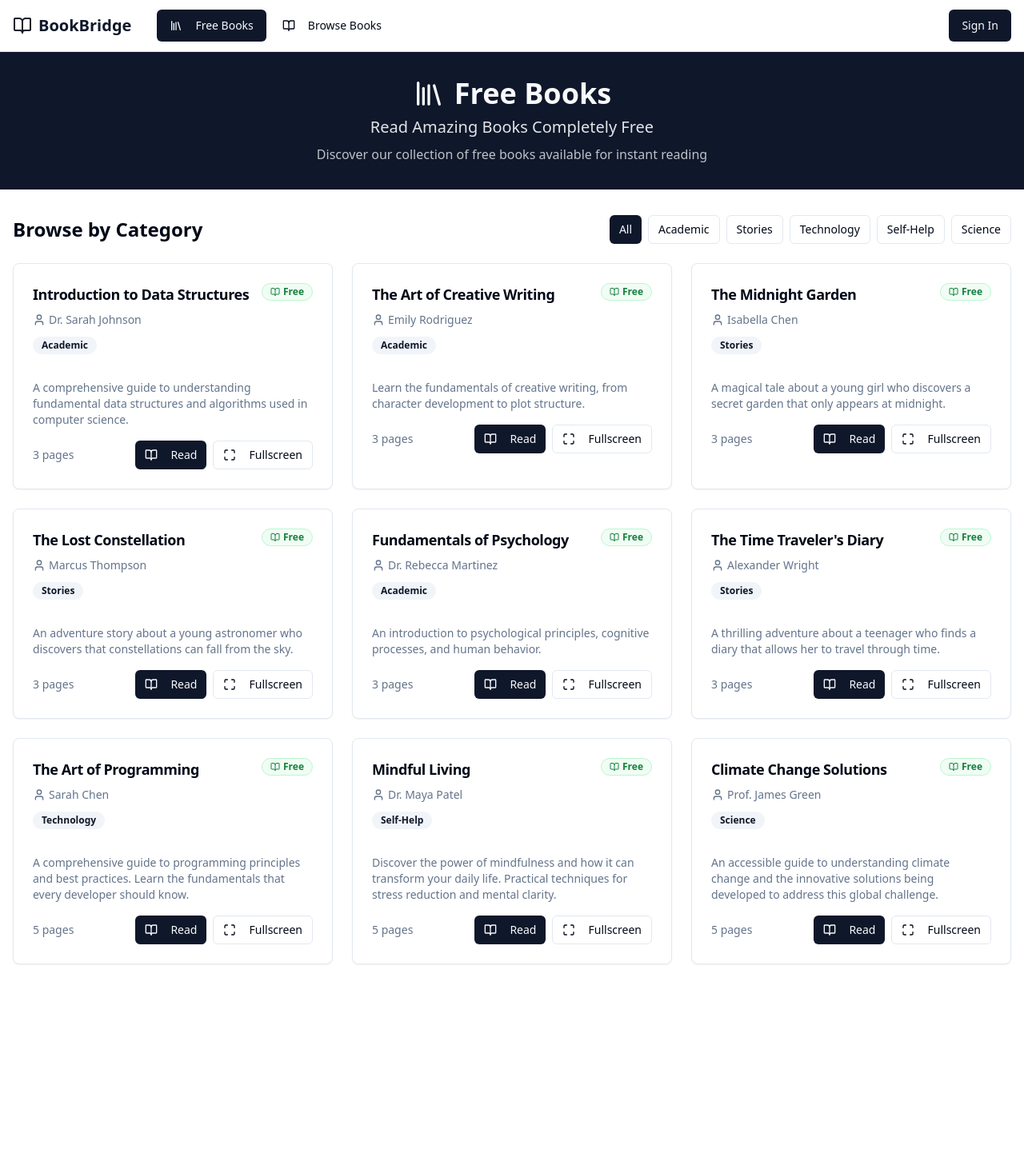
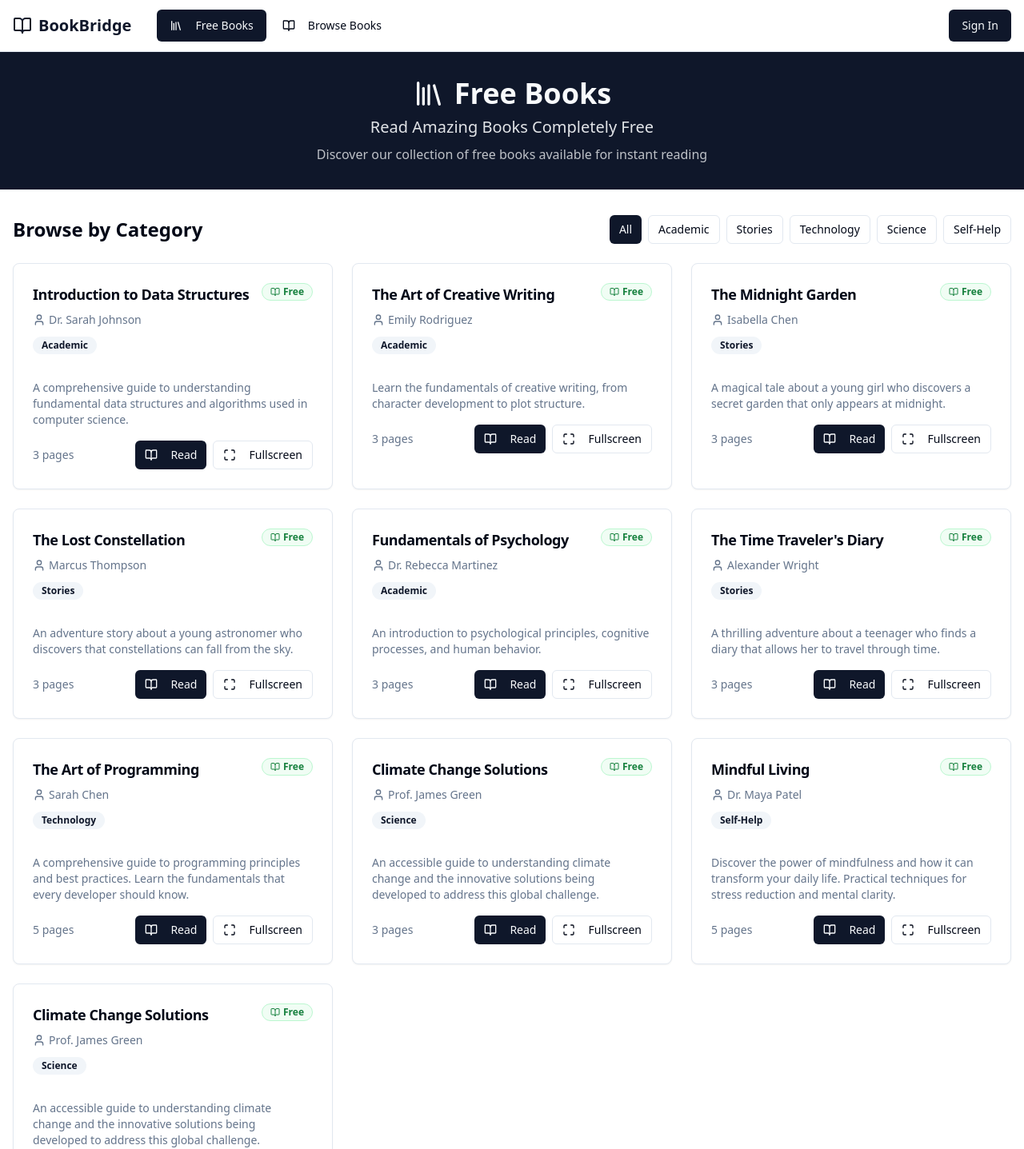
Before and after one commit to jhansigoday/_Book_Bridge, a React (Vite) app: page / in a window 1280 px wide. Shown: the top 1437 px of the page at 80% size. Before the commit the page ends 1238 px from the top, so only its background shows below. Built offline with nearby package versions, Linux system fonts and the light colour scheme.

Commit message:
Update FreeBooks.tsx

```diff
--- a/src/components/FreeBooks.tsx
+++ b/src/components/FreeBooks.tsx
@@ -33,6 +33,20 @@ const additionalFreeBooks: Book[] = [
       { page: 3, text: 'Chapter 2: Data Structures\n\nData structures are the building blocks of efficient algorithms. Understanding how to organize and manipulate data is crucial for any programmer. Different data structures are optimized for different types of operations.\n\nArrays are the most basic data structure. They store elements in contiguous memory locations, allowing for fast random access. However, inserting or deleting elements in the middle of an array can be expensive because all subsequent elements must be shifted.\n\nLinked lists solve the insertion and deletion problem by using pointers to connect elements. Each element (or node) contains data and a reference to the next element. This makes insertion and deletion at any position very efficient, but random access becomes slower.\n\nStacks follow the Last-In-First-Out (LIFO) principle. Think of a stack of plates - you can only add or remove plates from the top. Stacks are essential for function calls, expression evaluation, and backtracking algorithms.' },
       { page: 4, text: 'Queues implement the First-In-First-Out (FIFO) principle, like a line at a coffee shop. The first person in line is the first to be served. Queues are fundamental in breadth-first search algorithms, task scheduling, and handling requests in web servers.\n\nTrees are hierarchical data structures with a root node and child nodes. Binary search trees maintain a specific ordering that allows for efficient searching, insertion, and deletion operations. The average time complexity for these operations is O(log n).\n\nHash tables (or hash maps) provide near-constant time complexity for insertion, deletion, and lookup operations. They use a hash function to map keys to array indices, making them incredibly efficient for key-value storage.\n\nGraphs represent relationships between entities. They consist of vertices (nodes) and edges (connections). Graphs can model social networks, transportation systems, and many other real-world scenarios.' },
       { page: 5, text: 'Chapter 3: Algorithms\n\nAn algorithm is a step-by-step procedure for solving a problem. Good algorithms are efficient, correct, and elegant. Understanding algorithm complexity helps you choose the right approach for your specific problem.\n\nTime complexity measures how the running time of an algorithm changes as the input size grows. Common time complexities include:\n\n• O(1) - Constant time: The algorithm takes the same amount of time regardless of input size\n• O(log n) - Logarithmic time: Time increases slowly as input size grows\n• O(n) - Linear time: Time increases proportionally with input size\n• O(n²) - Quadratic time: Time increases with the square of input size\n\nSorting algorithms demonstrate these concepts well. Bubble sort has O(n²) time complexity, while merge sort achieves O(n log n). For large datasets, this difference can mean the difference between seconds and hours of computation time.\n\nThe key to mastering algorithms is understanding when to apply each one and recognizing the trade-offs between time and space complexity.' }
+    ]
+  },
+  {
+  id: 'free-6',
+    title: 'Climate Change Solutions',
+    author: 'Prof. James Green',
+    category: 'Science',
+    description: 'An accessible guide to understanding climate change and the innovative solutions being developed to address this global challenge.',
+    isfeatured: true,
+    is_free_to_read: true,
+    content: [
+      {page: 1,text: 'hello    ,.......'},
+      {page: 2,text: 'hello    ,.......'},
+      {page: 3,text: 'hello    ,.......'},
     ]
   },
   {
```
